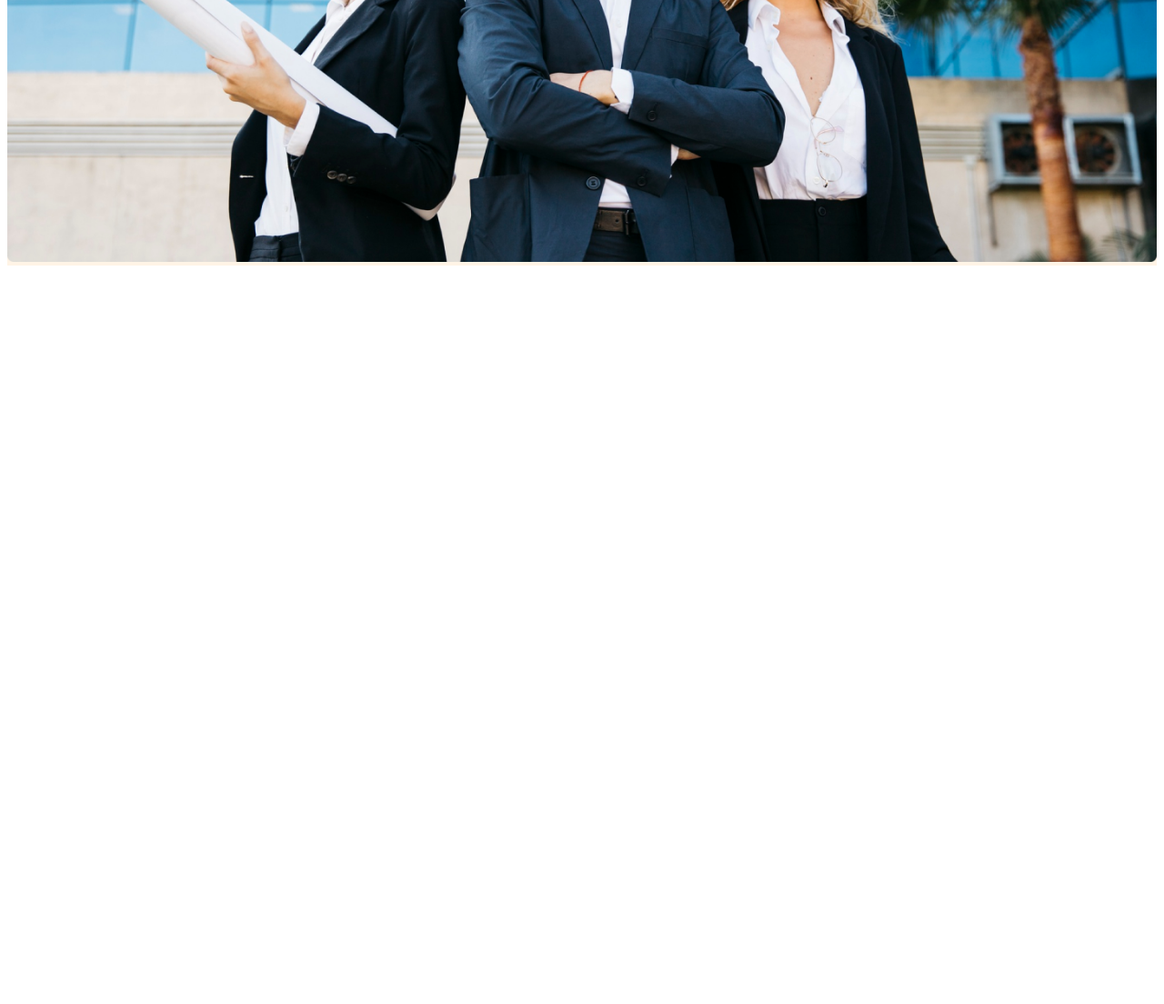
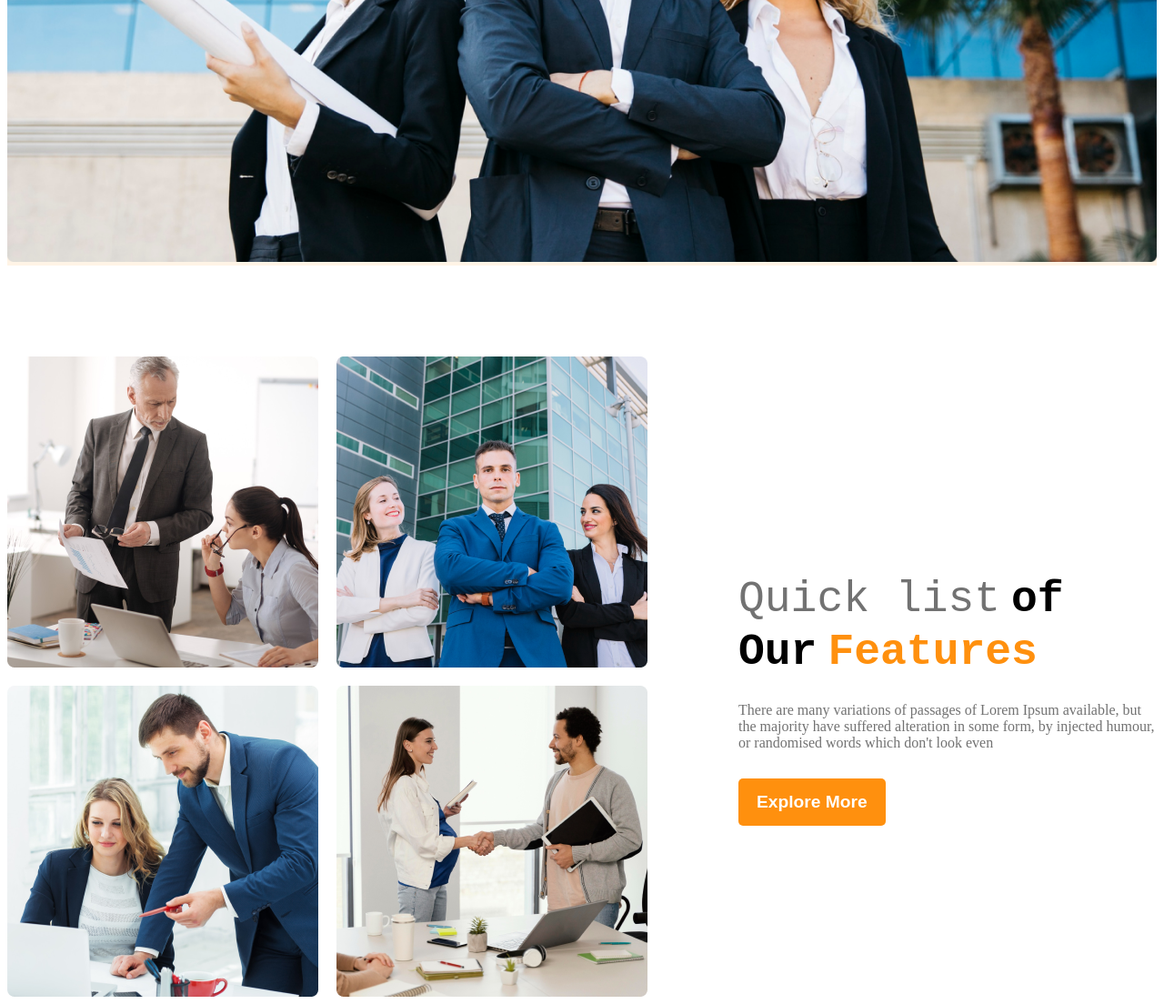
Before and after one commit to Umme77/my-design-2, a plain HTML site: page index.html in a window 1280 px wide. Shown: the part 823-1927 px from the top of the page at 91% size. Before the commit the page ends 1123 px from the top, so only its background shows below. Drawn offline with Linux system fonts and the light colour scheme.

Commit message:
teams design and responsive device

```diff
--- a/index.html
+++ b/index.html
@@ -27,7 +27,19 @@
         </div>
     </header>
     <main>
-
+        <section class="teams display-flex">
+            <div class="teams-img">
+                <img src="images/team1.png" alt="">
+                <img src="images/team2.png" alt="">
+                <img src="images/team3.png" alt="">
+                <img src="images/team4.png" alt="">
+            </div>
+            <div class="our-features">
+                <h3 class="feature-title"><samp id="quick-list" class=" text-light-gray">Quick list</samp> <samp>of Our</samp> <samp class="text-color">Features</samp></h3>
+                <p class="text-light-gray para">There are many variations of passages of Lorem Ipsum available, but the majority have suffered alteration in some form, by injected humour, or randomised words which don't look even</p>
+                <button class="parimary-button">Explore More</button>
+            </div>
+        </section>
     </main>
     <footer>
 
--- a/style.css
+++ b/style.css
@@ -19,6 +19,26 @@
 }
 .bg-light{
     background-color: rgba(255, 144, 14, 0.1);
+}
+main{
+    max-width: 1440px;
+    margin: 0 auto;
+}
+.parimary-button{
+    background-color: #FF900E;
+    color: #fff;
+    border-radius: 5px;
+    padding: 15px 20px;
+    border: none;
+    font-weight: 600;
+    font-size: 1.20rem;
+}
+main > section{
+    margin-top: 100px;
+}
+.feature-title{
+    font-size: 3rem;
+    font-weight: bold;
 }
 /* header style */
 /* navbar style */
@@ -53,21 +73,62 @@
     font-weight: 700;
     font-size: 4rem;
 }
-.parimary-button{
-    background-color: #FF900E;
-    color: #fff;
-    border-radius: 5px;
-    padding: 15px 20px;
-    border: none;
-    font-weight: 600;
-    font-size: 1.20rem;
-}
+
 .banner-img{
     width: 100%;
 }
+/* teams style */
+.teams{
+    align-items: center;
+}
+.teams-img{
+    display: grid;
+    grid-template-columns: repeat(2, 1fr);
+    gap: 20px;
+}
+.our-features{
+    margin-left: 100px;
+    max-width: 500px;
+}
+#quick-list{
+    font-weight: 400;
+}
+.text-color{
+    color: #FF900E;
+}
+.para{
+    margin-top: -20px;
+    margin-bottom: 30px;
+}
+
+
+
+
+
+
+
+
 /* responsive media query */
 @media screen and (max-width:576px) {
-    .navbar, .nav-links{
+    .navbar,
+    .nav-links,
+    .teams{
         flex-direction: column;
     }
+    .teams-img{
+        grid-template-columns: repeat(1, 1fr);
+    }
+    .our-features{
+        margin-left: 20px;
+    }
 }
+/* medium size design */
+@media screen and (min-width:577px) and (max-width:992px) {
+
+    .teams{
+        flex-direction: column;
+    }
+    .our-features{
+        margin: 20px auto;
+    }
+}
```
